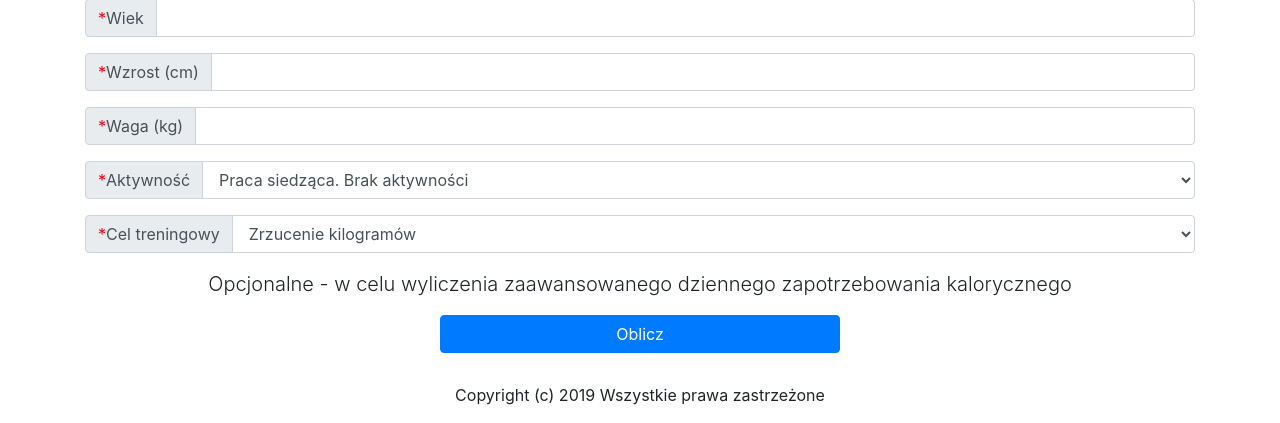
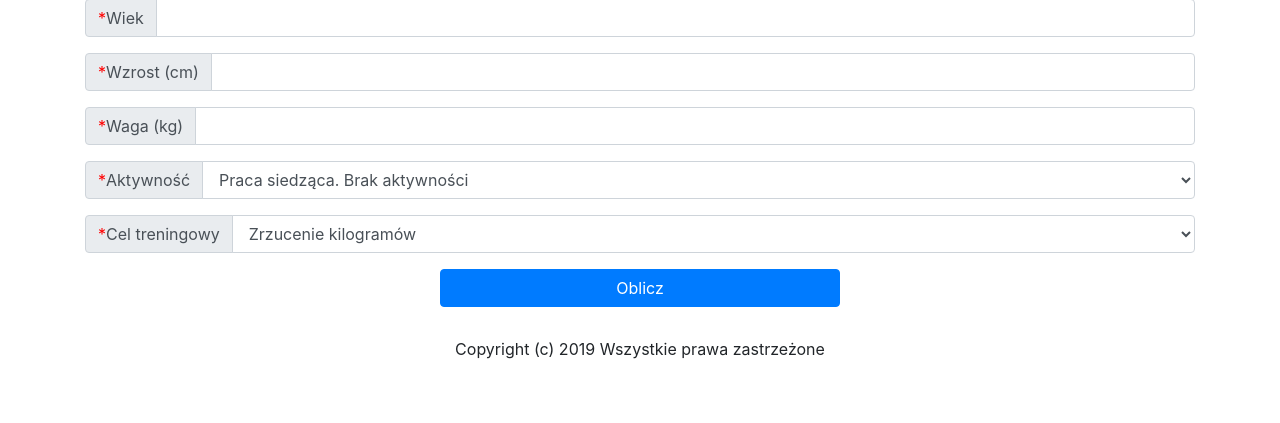
Before and after one commit to klimek00/JSCI, a PHP site: page /calcKCAL.php in a window 1280 px wide. Shown: the part 473-896 px from the top of the page. After the commit the page ends 832 px from the top, so only its background shows below. Run offline with PHP 8.4, Linux system fonts and the light colour scheme; some libraries are stand-ins or nearby versions.

Commit message:
Update calcKCAL.php

```diff
--- a/pai-projekt/calcKCAL.php
+++ b/pai-projekt/calcKCAL.php
@@ -65,7 +65,7 @@
             <option value="300">Zbudowanie masy</option>
           </select>
         </div>
-        <p class="lead">Opcjonalne - w celu wyliczenia zaawansowanego dziennego zapotrzebowania kalorycznego</p>
+        <!-- <p class="lead">Opcjonalne - w celu wyliczenia zaawansowanego dziennego zapotrzebowania kalorycznego</p> -->
         <input class="btn btn-primary" style="width: 400px" type="submit" name="calc" value="Oblicz" onclick="calcKCAL(); draw()">
     </div>
     <div class="container mt-5" id="kcalresult" style="display: none;">
```
